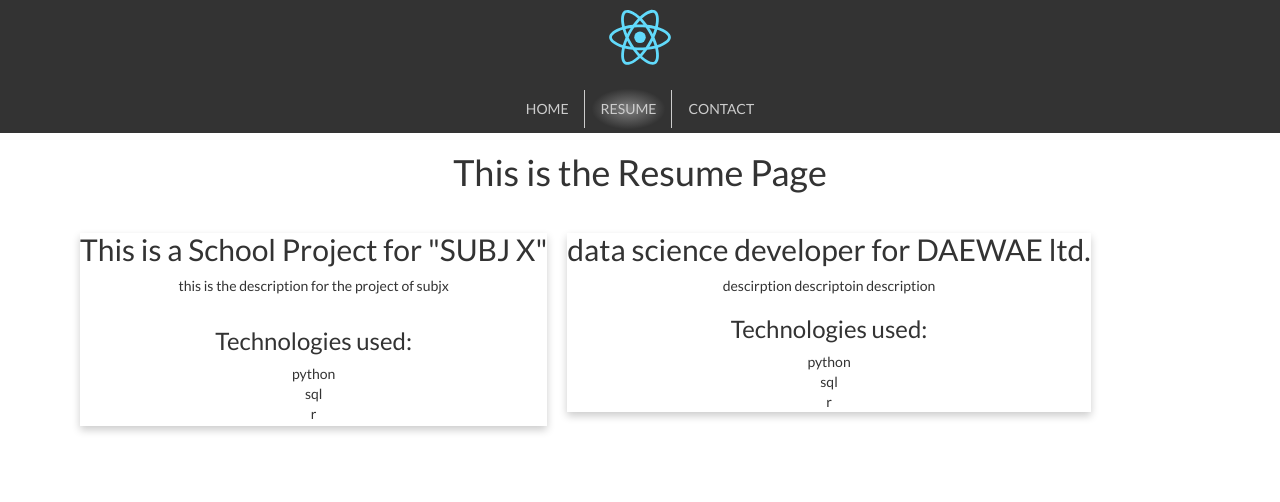
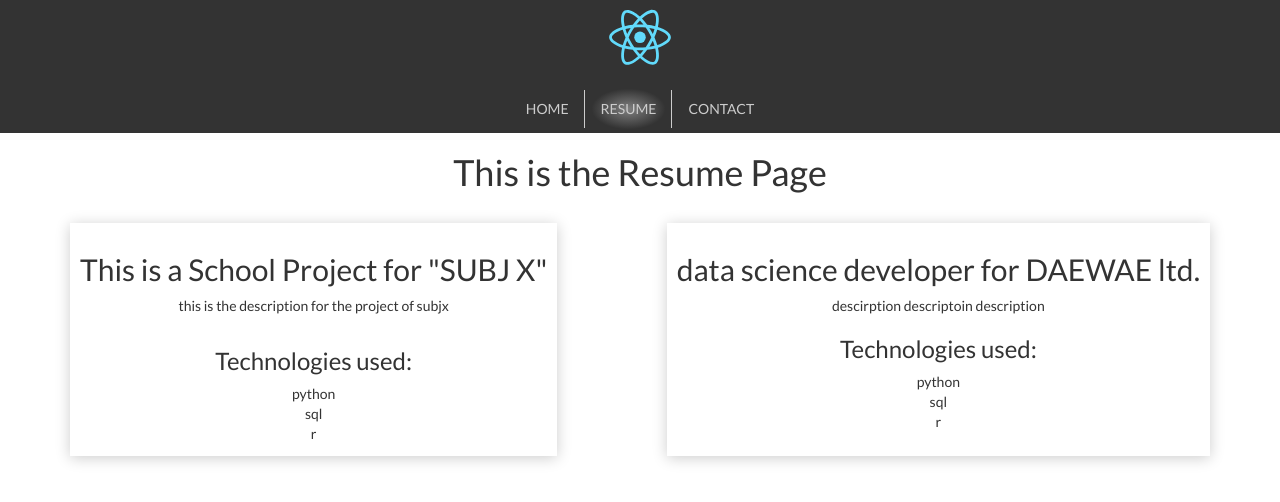
Before and after one commit to tomazinhal/webresume, a React (Create React App) app: page /resume in a window 1280 px wide. Shown: the top 502 px of the page. Built offline with nearby package versions, Linux system fonts and the light colour scheme.

Commit message:
Resume | improvements in html structure and styles

```diff
--- a/src/App/components/Resume.js
+++ b/src/App/components/Resume.js
@@ -44,9 +44,9 @@ class ScholarshipItem extends ResumeItem {
           <h3>Technologies used:</h3>
           <ul className="technologies-list">
             {state.technologies.map((tech) => (
-              <div key={tech} className="technology">
-                  <li>{tech}</li>
-              </div>
+              <li key={tech} className="technology">
+                {tech}
+              </li>
             ))}
           </ul>
         </div>
@@ -74,9 +74,9 @@ class ProfessionalItem extends ResumeItem {
           <h3>Technologies used:</h3>
           <ul className="technologies-list">
             {state.technologies.map((tech) => (
-              <div key={tech} className="technology">
-                <li>{tech}</li>
-              </div>
+              <li key={tech} className="technology">
+                {tech}
+              </li>
             ))}
           </ul>
         </div>
--- a/src/App/containers/Resume.js
+++ b/src/App/containers/Resume.js
@@ -8,14 +8,14 @@ class Resume extends Component {
     return (
       <div id="resume-page">
         <h1>This is the Resume Page</h1>
-                <ul>
-                    <li className="resume-item">
+        <section className="resume__list">
+          <article className="resume-item">
             <ScholarshipItem subject="SUBJ X" description="this is the description for the project of subjx" technologies={["python", "sql", "r"]}/>
-                    </li>
-                    <li className="resume-item">
+          </article>
+          <article className="resume-item">
             <ProfessionalItem title="data science developer for DAEWAE ltd." description="descirption descriptoin description" technologies={["python", "sql", "r"]}/>
-                    </li>
-                </ul>
+          </article>
+        </section>
       </div>
     )
   }
--- a/src/App/styles/Resume.css
+++ b/src/App/styles/Resume.css
@@ -1,28 +1,18 @@
-.resume-item {
-  float: left;
-  padding: 10px;
+
+.resume__list{
+  display: flex;
+  justify-content: space-between;
+  margin-top: 30px;
 }
 
-.school-card {
-  /* Add shadows to create the "card" effect */
-  box-shadow: 0 4px 8px 0 rgba(0, 0, 0, 0.2);
+.resume-item {
+  padding: 10px;
+  box-shadow: 0 2px 14px 0 rgba(0, 0, 0, 0.2);
   transition: 0.3s;
 }
 
-/* On mouse-over, add a deeper shadow */
-.school-card:hover {
-  box-shadow: 0 8px 16px 0 rgba(0, 0, 0, 0.2);
-}
-
-.professional-card {
-  /* Add shadows to create the "card" effect */
-  box-shadow: 0 4px 8px 0 rgba(0, 0, 0, 0.2);
-  transition: 0.3s;
-}
-
-/* On mouse-over, add a deeper shadow */
-.professional-card:hover {
-  box-shadow: 0 8px 16px 0 rgba(0, 0, 0, 0.2);
+.resume-item:hover{
+  box-shadow: 0 4px 25px 0 rgba(0, 0, 0, 0.3);
 }
 
 /* Add some padding inside the card container */
```
Lines whose indentation alone changed are shown as unchanged.
